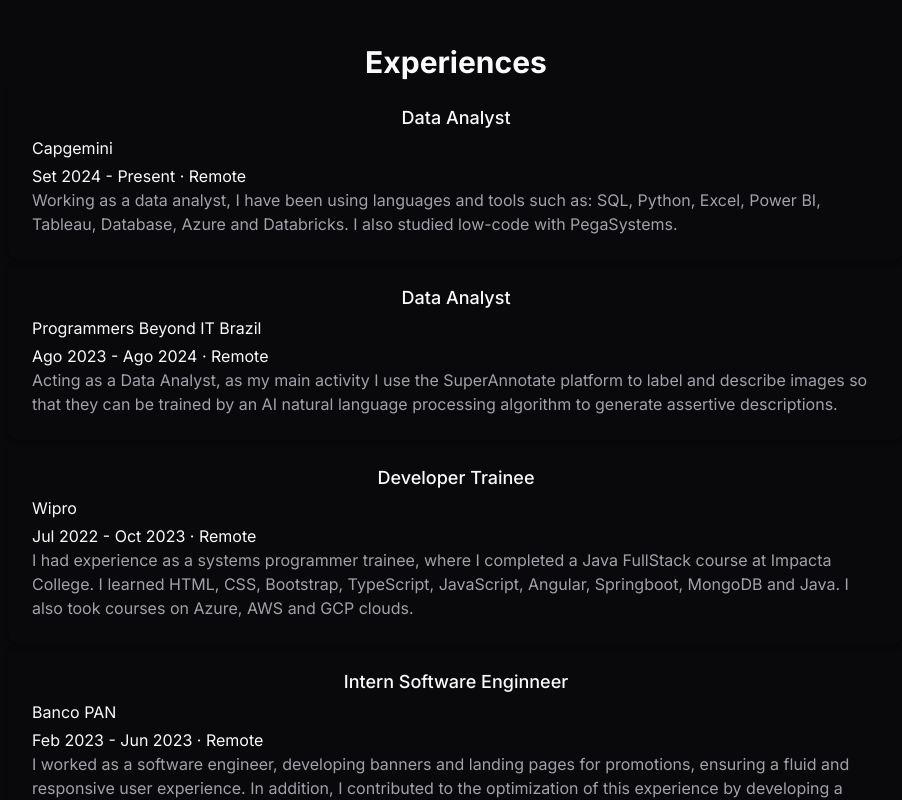
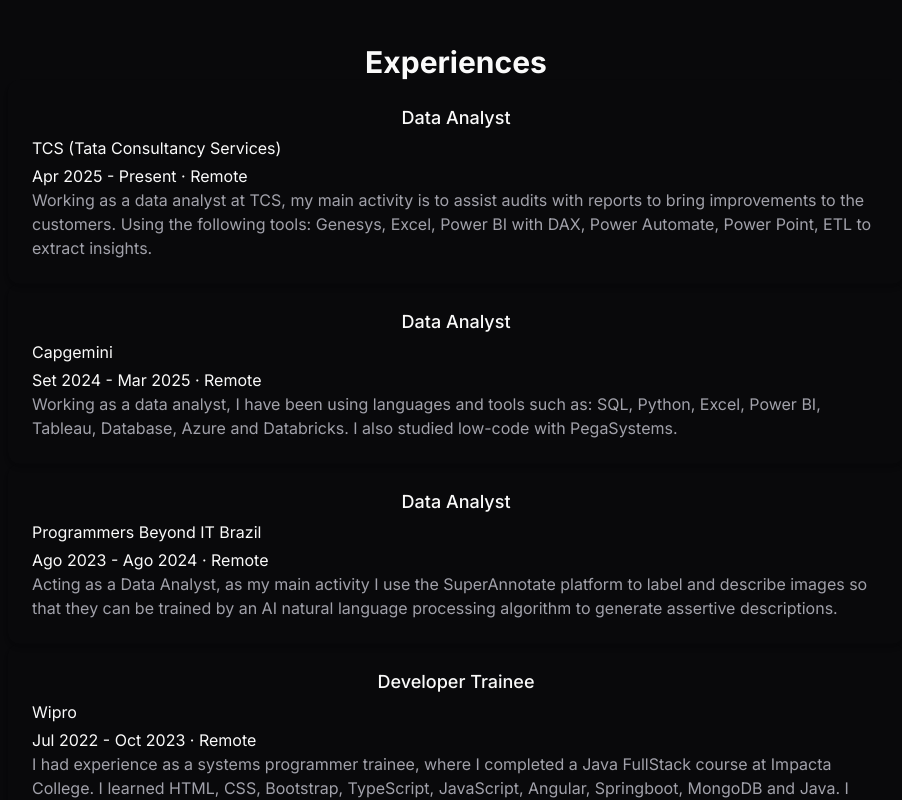
Before and after one commit to DiegoPablo2021/My-Portfolio, an Angular app: page / in a window 1280 px wide. Shown: the part 1320-2120 px from the top of the page, without its empty margins (184-1086 px from the left). Built offline with nearby package versions, Linux system fonts and the light colour scheme.

Commit message:
feat: Add new experiences to the data source

```diff
--- a/src/app/shared/experiences/data/experiences.data.ts
+++ b/src/app/shared/experiences/data/experiences.data.ts
@@ -8,13 +8,21 @@ export interface Experience {
 }
 
 export const EXPERIENCES: Experience[] = [
+        {
+        id: 0,
+        title: 'Data Analyst',
+        company: 'TCS (Tata Consultancy Services)',
+        location: 'Remote',
+        description: 'Working as a data analyst at TCS, my main activity is to assist audits with reports to bring improvements to the customers. Using the following tools: Genesys, Excel, Power BI with DAX, Power Automate, Power Point, ETL to extract insights.',
+        period: 'Apr 2025 - Present',
+    },
     {
         id: 1,
         title: 'Data Analyst',
         company: 'Capgemini',
         location: 'Remote',
         description: 'Working as a data analyst, I have been using languages ​​and tools such as: SQL, Python, Excel, Power BI, Tableau, Database, Azure and Databricks. I also studied low-code with PegaSystems.',
-        period: 'Set 2024 - Present',
+        period: 'Set 2024 - Mar 2025',
     },
     {
         id: 2,
@@ -35,7 +43,7 @@ export const EXPERIENCES: Experience[] = [
     },
     {
         id: 4,
-        title: 'Intern Software Enginneer',
+        title: 'Junior Software Engineer',
         company: 'Banco PAN',
         location: 'Remote',
         description: 'I worked as a software engineer, developing banners and landing pages for promotions, ensuring a fluid and responsive user experience. In addition, I contributed to the optimization of this experience by developing a promotions page and working on the approval and production of software through the Lumis platform.',
```
